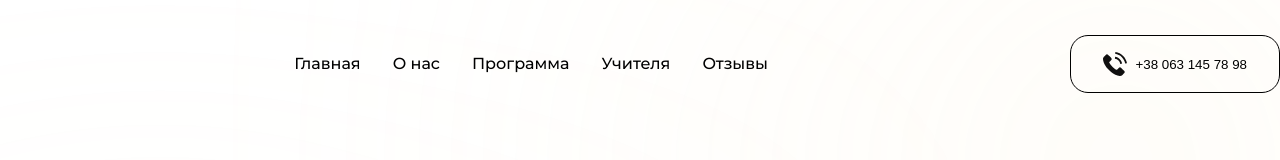
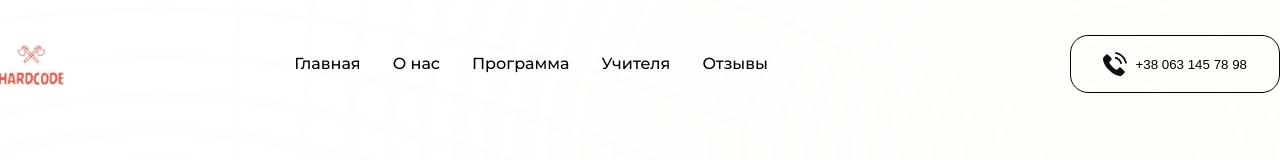
Before and after one commit to eugeniucc/HardcodeAcademy, a plain HTML site: page index.html in a window 1280 px wide. Shown: the top 160 px of the page. Drawn offline with nearby package versions, Linux system fonts and the light colour scheme.

Commit message:
added back logo

```diff
--- a/components/_header.scss
+++ b/components/_header.scss
@@ -28,7 +28,6 @@
       &--logo {
         width: 6.4rem;
         height: 6.4rem;
-        background-image: url(../../icons/logo.png);
         background-repeat: no-repeat;
         background-position: center;
       }
--- a/index.html
+++ b/index.html
@@ -17,7 +17,10 @@
       <div class="container">
         <nav class="header_nav">
           <div class="header_nav-menu">
-            <div class="header_nav-menu--logo"></div>
+            <div
+              class="header_nav-menu--logo"
+              style="background-image: url(./icons/logo.webp)"
+            ></div>
             <div class="header_nav-menu--urls">
               <a class="header_nav-menu--links" href="#course">Главная</a>
               <a class="header_nav-menu--links" href="#whyus">О нас</a>
```
